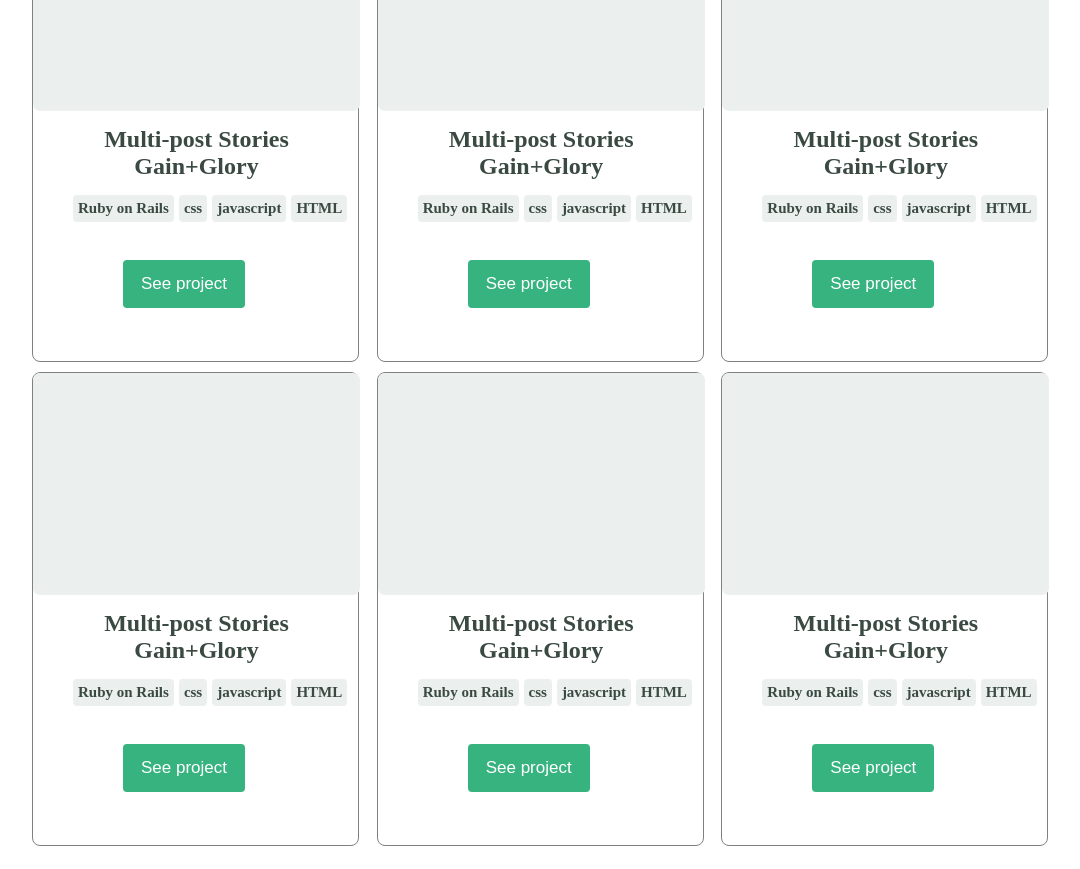
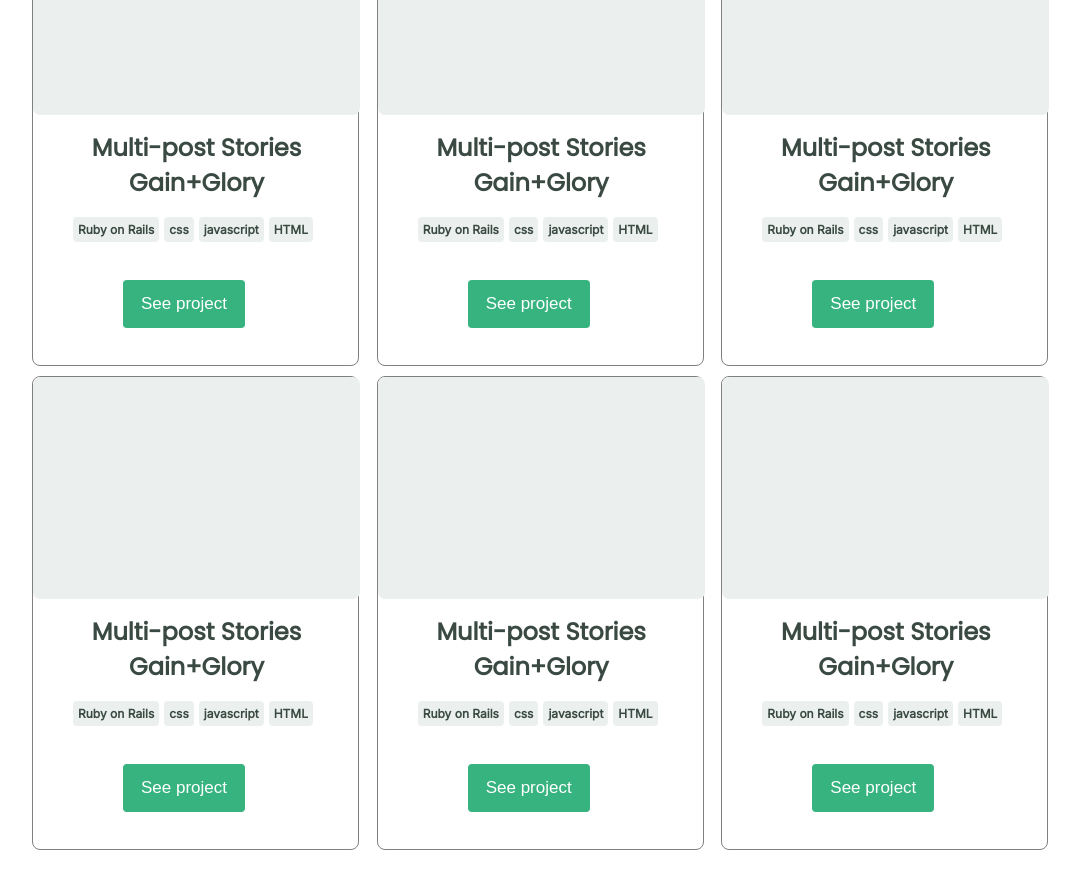
Before and after one commit to tusinahmed/protfolio-web-site, a website: page index.html in a window 1280 px wide. Shown: the part 1020-1889 px from the top of the page, without its empty margins (96-1176 px from the left). Drawn offline with Linux system fonts and the light colour scheme.

Commit message:
Add update font family

```diff
--- a/index.html
+++ b/index.html
@@ -6,6 +6,10 @@
     <meta name="viewport" content="width=device-width, initial-scale=1.0" />
     <title>Document</title>
     <link rel="stylesheet" href="style.css" />
+    <!-- font family -->
+    <link rel="preconnect" href="https://fonts.googleapis.com">
+    <link rel="preconnect" href="https://fonts.gstatic.com" crossorigin>
+    <link href="https://fonts.googleapis.com/css2?family=Inter&family=Poppins&display=swap" rel="stylesheet">
   </head>
   <body>
     <header class="full-header">
--- a/style.css
+++ b/style.css
@@ -5,6 +5,10 @@
 *,
 *::before {
   box-sizing: border-box;
+}
+
+body {
+  font-family: 'Inter', sans-serif;
 }
 
 .full-header {
@@ -111,13 +115,14 @@
 .ul-list li {
   list-style: none;
   float: left;
-  font-size: 15px;
+  font-size: 12px;
   margin-right: 5px;
   padding: 5px;
   font-weight: 600;
   background: #ebf0ee;
   border-radius: 4px;
   color: #3a4a42;
+  margin-top: 2px;
 }
 
 .work-title {
@@ -126,6 +131,7 @@
   margin-top: 15px;
   margin-bottom: 15px;
   color: #3a4a42;
+  font-family: 'Poppins', sans-serif;
 }
 
 .btn {
```
